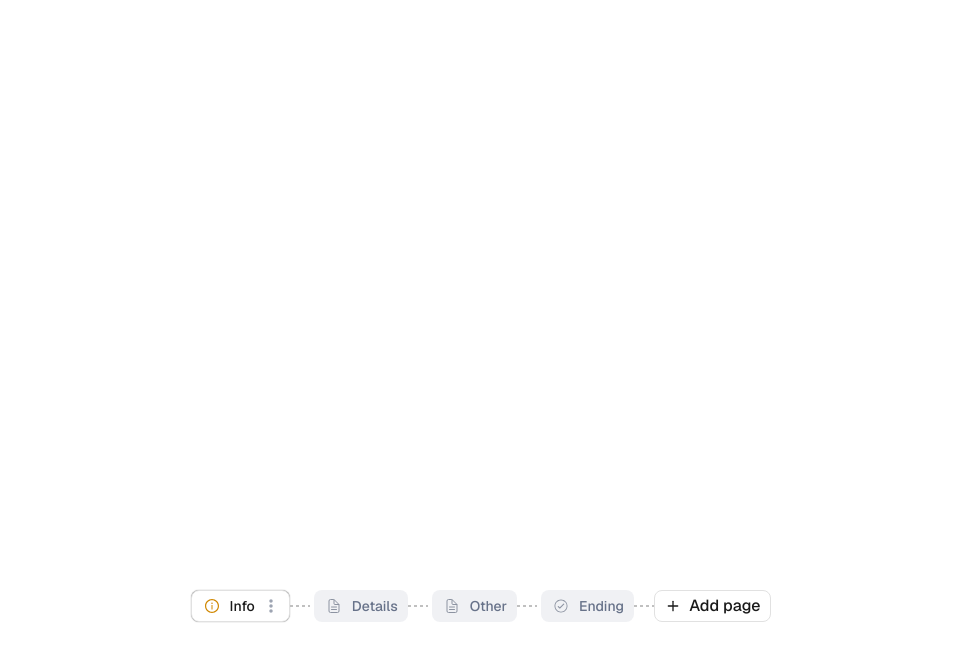
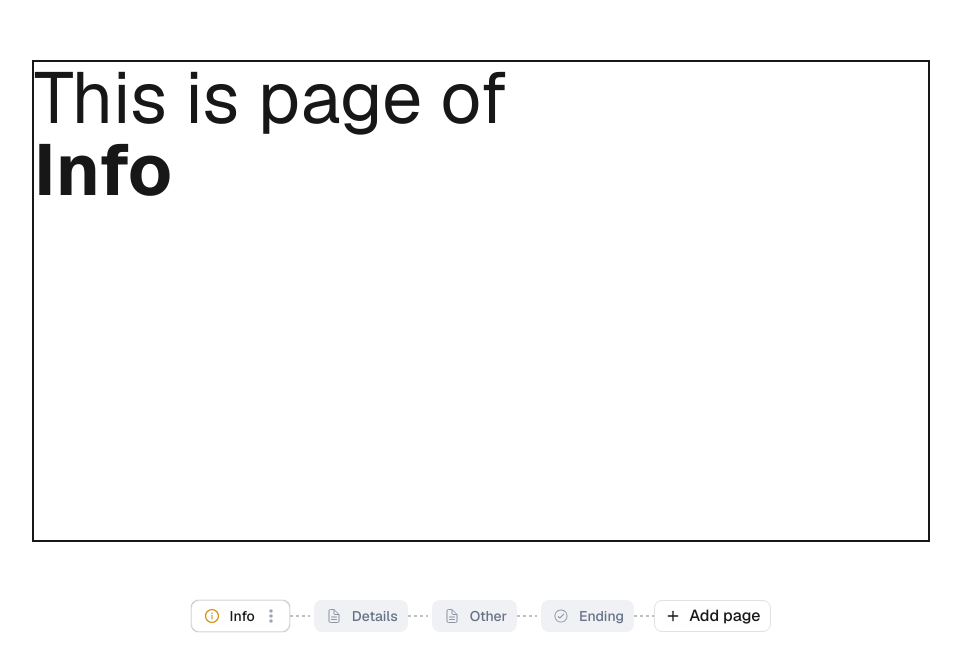
Before and after one commit to twinedo/fillout-best, a Next.js app: page / in a window 1280 px wide. Shown: the part 104-776 px from the top of the page, without its empty margins (159-1120 px from the left). Built offline with nearby package versions, Linux system fonts and the light colour scheme.

Commit message:
add main component

```diff
--- a/src/app/page.tsx
+++ b/src/app/page.tsx
@@ -48,54 +48,12 @@ export default function Home() {
 
   return (
     <div className="grid grid-rows-[20px_1fr_20px] items-center justify-items-center min-h-screen p-8 pb-20 gap-16 sm:p-20 font-[family-name:var(--font-geist-sans)]">
-      <main className="flex flex-col gap-[32px] row-start-2 items-center sm:items-start"></main>
+      <main className="flex flex-col gap-[32px] row-start-2 items-center sm:items-start border">
+        <div className="border w-4xl h-[480px] flex">
+            <div className="text-7xl">This is page of <h1 className="font-bold">{selectedPage.text}</h1></div>
+        </div>
+      </main>
       <footer className="row-start-3 flex flex-wrap items-center justify-center">
-        {/* <div className="relative flex flex-row items-center">
-          {menus.map((item, index) => (
-            <div key={item.id} className="flex relative">
-              <CardStepPopup
-                key={item.id}
-                text={item.text}
-                leftIcon={item.icon}
-                isSelected={selectedPage.id === item.id}
-                onClick={() => setSelectedPage(item)}
-              />
-              {menus.length - 1 && (
-                <div className="relative">
-                  <LineDashed
-                    className={clsx(
-                      index === 1 && showPlusButton ? "min-w-10" : "min-w-5"
-                    )}
-                    onMouseEnter={() => {
-                      if (index === 1) {
-                        setShowPlusButton(true);
-                        console.log("cak");
-                      } else {
-                        setShowPlusButton(false);
-                      }
-                    }}
-                  />
-                  {index === 1 && showPlusButton && (
-                    <div
-                      className="bg-white z-50 absolute left-1/2 top-1/2 transform -translate-x-1/2 -translate-y-1/2"
-                      onMouseLeave={() => {
-                        if (index === 1) {
-                          setShowPlusButton(false);
-                        } else {
-                          setShowPlusButton(false);
-                        }
-                      }}
-                    >
-                      <CircleAdd />
-                    </div>
-                  )}
-                </div>
-              )}
-            </div>
-          ))}
-
-          <CardAdd />
-        </div> */}
         <DraggableList
           items={menus}
           onReorder={setMenus}
```
